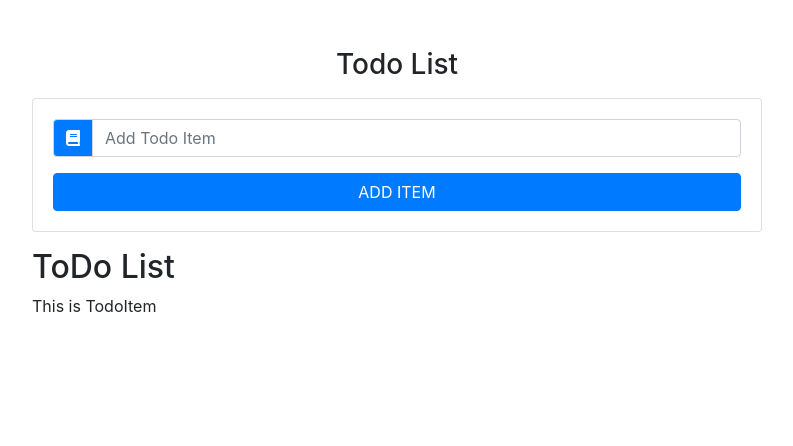
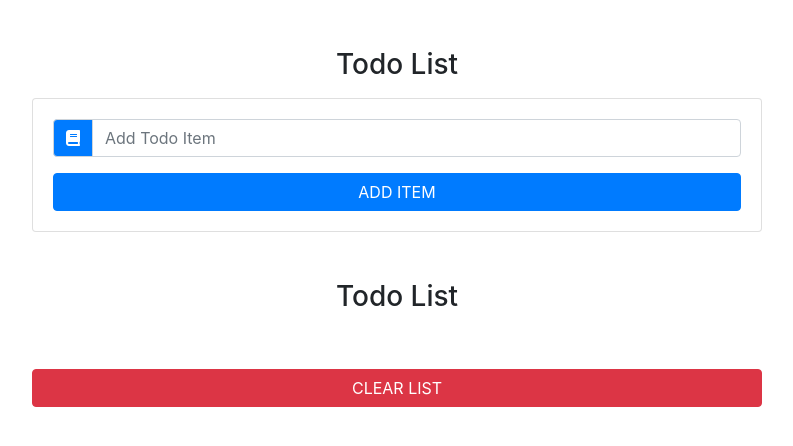
Before and after one commit to realstevelee/todo-list-react, a React (Create React App) app: page / in a window 1280 px wide. Shown: the top 446 px of the page, without its empty margins (243-1036 px from the left). Built offline with nearby package versions, Linux system fonts and the light colour scheme.

Commit message:
Updated TodoInput component

```diff
--- a/src/App.js
+++ b/src/App.js
@@ -31,7 +31,9 @@
 
     this.setState({
       items: updatedItems,
-
+      item: '',
+      id: uuidv4(),
+      editItem: true
     })
   }
 
@@ -49,7 +51,6 @@
 
 
   render() {
-    console.log(this.state)
     return (
       <div className="container">
         <div className="row">
@@ -59,7 +60,7 @@
               handleChange={this.handleChange}
               handleSubmit={this.handleSubmit}
               editItem={this.state.editItem} />
-            <TodoList items={this.state.item}
+            <TodoList items={this.state.items}
               clearList={this.clearList}
               handleDelete={this.handleDelete}
               handleEdit={this.handleEdit} />
--- a/src/Components/TodoList.js
+++ b/src/Components/TodoList.js
@@ -1,13 +1,23 @@
 import React, { Component } from 'react'
 import Item from './TodoItem'
+import TodoItem from './TodoItem'
 
 export default class TodoList extends Component {
     render() {
+        const { items, clearList, handleDelete, handleEdit } = this.props
         return (
-            <section>
-                <h2>ToDo List</h2>
-                <Item />
-            </section>
+            <ul className="list-group my-5">
+                <h3 className="text-capitalize text-center">todo list</h3>
+                {items.map(item => {
+                    return (
+                        <TodoItem key={item.id} title={item.title}
+                            handleDelete={() => handleDelete(item.id)}
+                            handleEdit={() => handleEdit(item.id)} />
+                    )
+                })}
+                <button type="button" className="btn btn-danger text-uppercase mt-5"
+                    onClick={clearList}>clear list</button>
+            </ul>
         )
     }
 }
```
